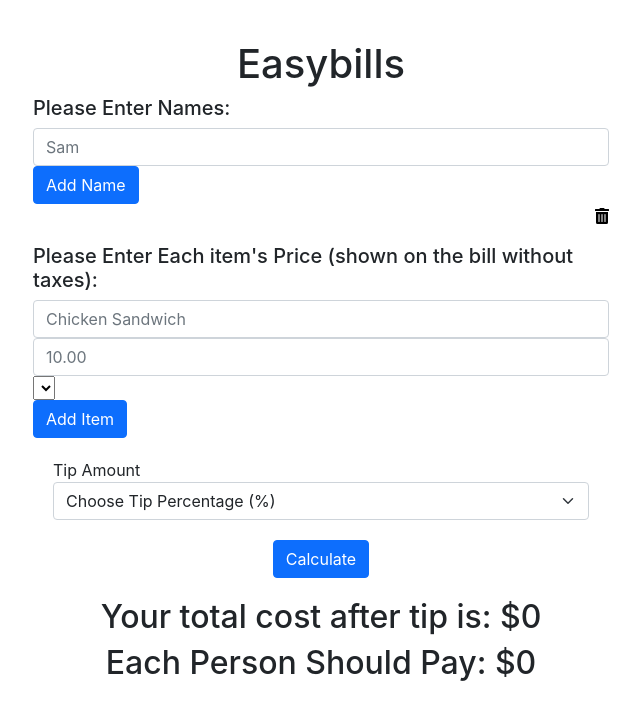
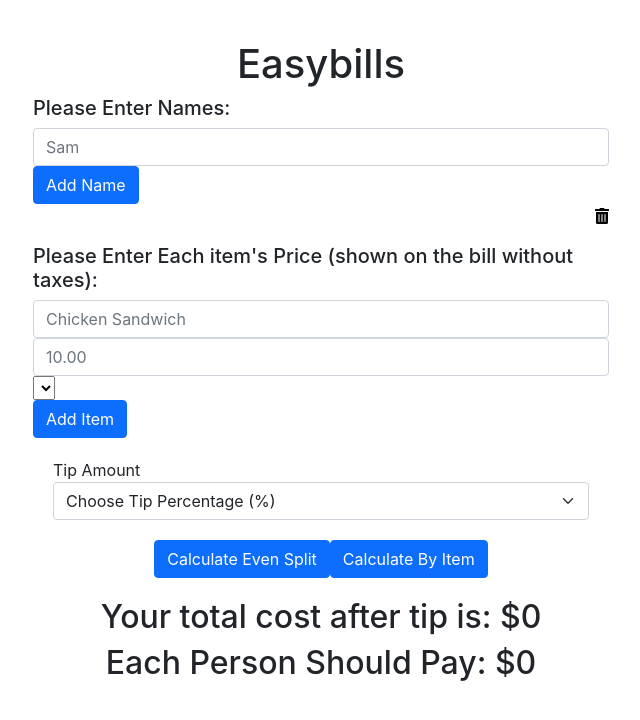
Before and after one commit to 397-f21/easybills, a React (Create React App) app: page / in a window 1280 px wide. Shown: the top 720 px of the page, without its empty margins (319-959 px from the left). Built offline with nearby package versions, Linux system fonts and the light colour scheme.

Commit message:
calculating tip

```diff
--- a/src/App.js
+++ b/src/App.js
@@ -75,6 +75,30 @@ function App() {
     setTip(e.target.value);
   }
 
+  const calculateByItem = (items) => {
+    console.log("calculating by item");
+    let dictionary = {}
+    let total = 0;
+
+    for (let i = 0; i < items.length; i++){
+      let person = items[i].owner;
+      total += parseFloat(items[i].price);
+      if (!(person in dictionary)) {
+        dictionary[person] = parseFloat(items[i].price);
+      } else {
+        dictionary[person] += parseFloat(items[i].price);
+      }
+    }
+    let totalTip = total * tip;
+    console.log("total tip " + totalTip);
+
+    // go through dictionary and add tip for each person that's proportional to what they ate
+    console.log("here");
+    console.log("alex: " + dictionary["alex"]);
+    console.log("brian: " + dictionary["brian"]);
+
+  }
+
   return (
     <div className="easyBills">
       <div className="container">
@@ -122,7 +146,8 @@ function App() {
 
         </Stack>
         <div className="center">
-          <button className="btn btn-primary" onClick={calculateTotal}>Calculate</button>
+          <button className="btn btn-primary" onClick={calculateTotal}>Calculate Even Split</button>
+          <button className="btn btn-primary" onClick={calculateByItem(items)}>Calculate By Item</button>
         </div>
         <div className="form-group center">
           <h2>Your total cost after tip is: {`$${totalwtip}`}</h2>
```
